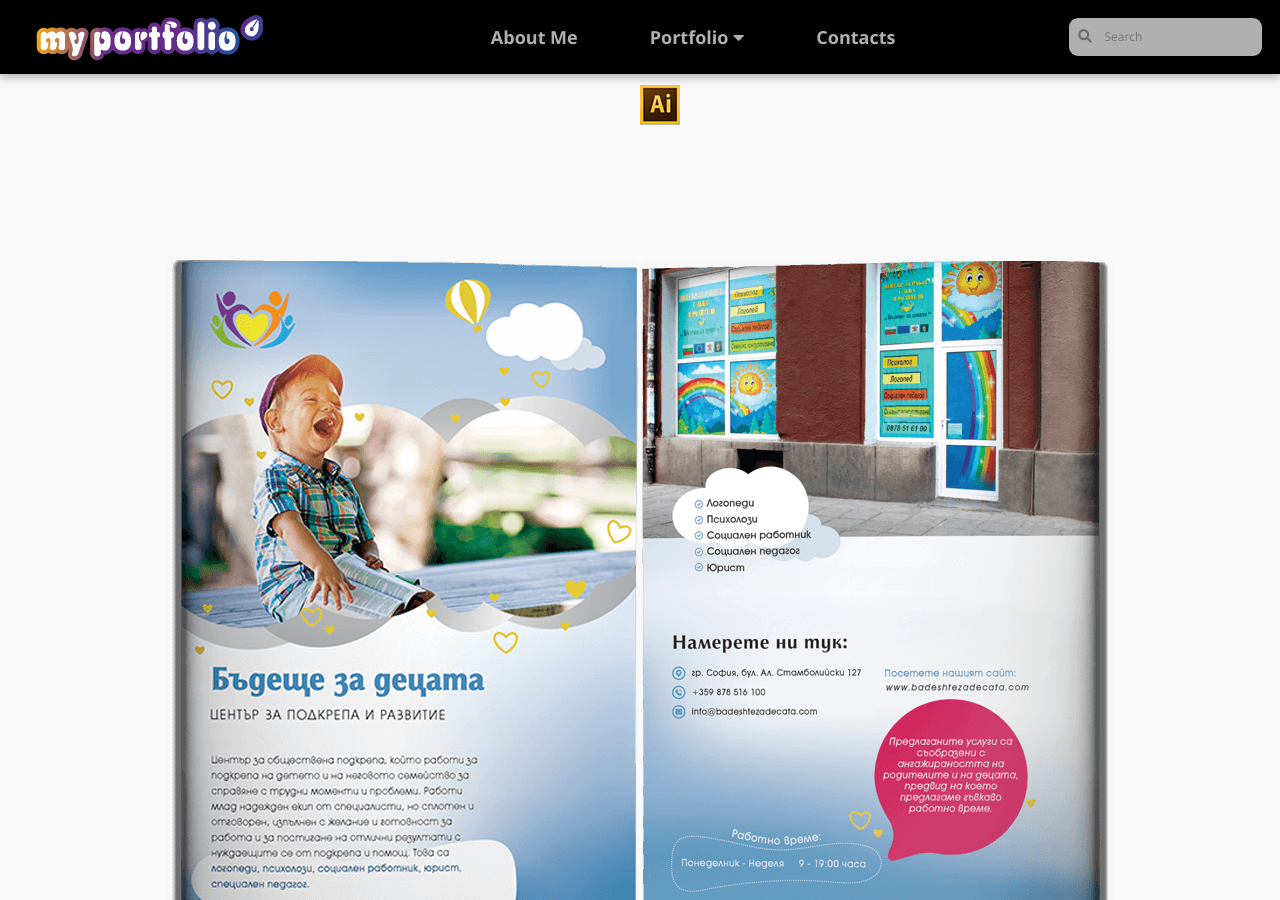
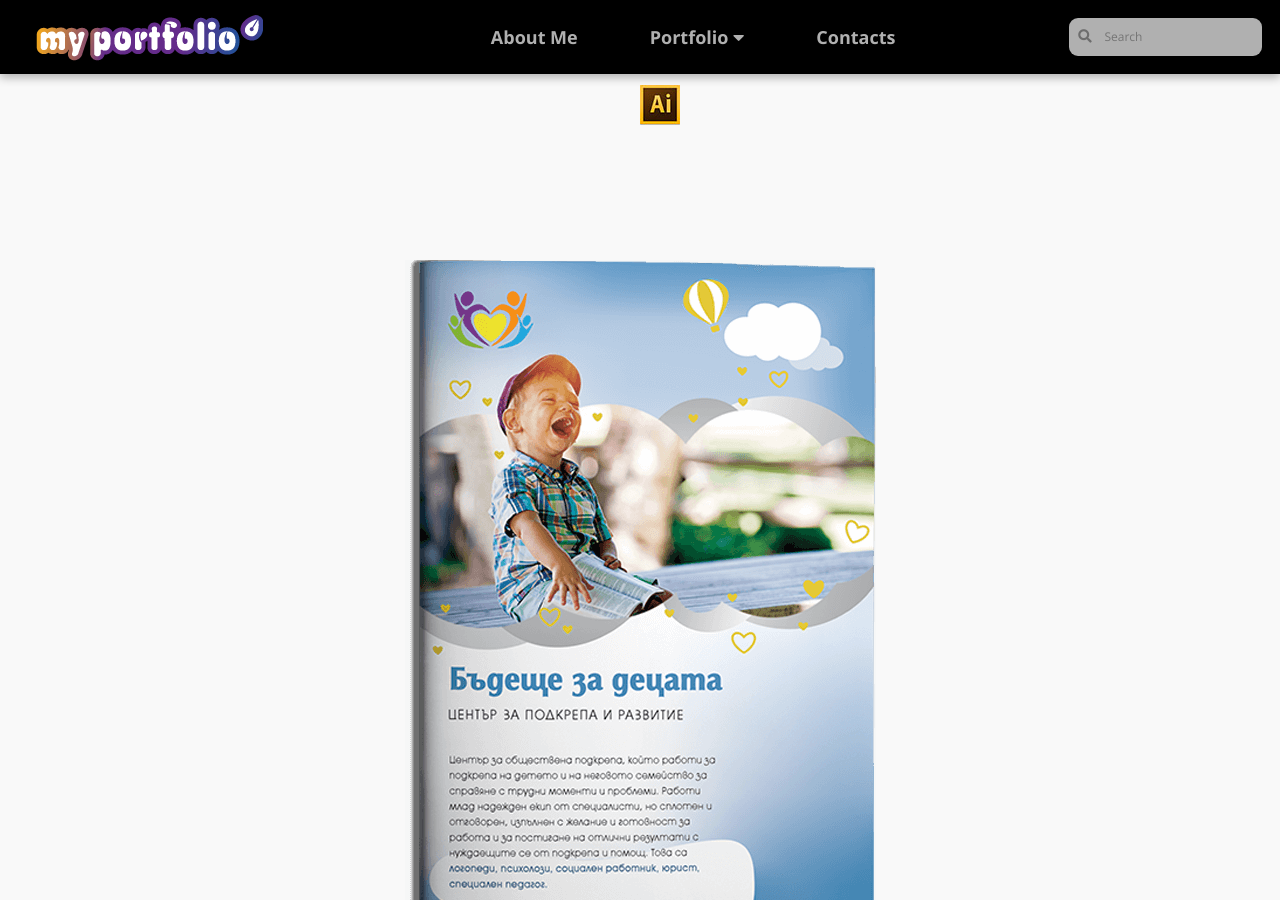
Before and after one commit to LiliyaMilanova/myportfolio, a Jekyll site: the page built from graphic-design-future-for-children-centur.html, in a window 1280 px wide and 900 px high, scrolled down 1002 px. Built offline with Jekyll 4.4.1, drawn with Linux system fonts in a browser that asks for light colours; nearby versions of some CDN libraries.

Commit message:
Update graphic-design-future-for-children-centur.html

```diff
--- a/graphic-design-future-for-children-centur.html
+++ b/graphic-design-future-for-children-centur.html
@@ -61,7 +61,6 @@ permalink: /portfolio/graphic-design/future-for-children-centur
                 <article class="project-two-type">
                     <article class="secondary-img">
                         <img src="{{site.baseurl}}images/brochure-budeshte_za_decata.png" alt="Broshure Future for Children" title="Broshure Future for Children">
-                        <img src="{{site.baseurl}}images/brochure-budeshte_za_decata-02.png" alt="Broshure Future for Children" title="Broshure Future for Children">
                     </article>
                 </article>
             </section>
```
